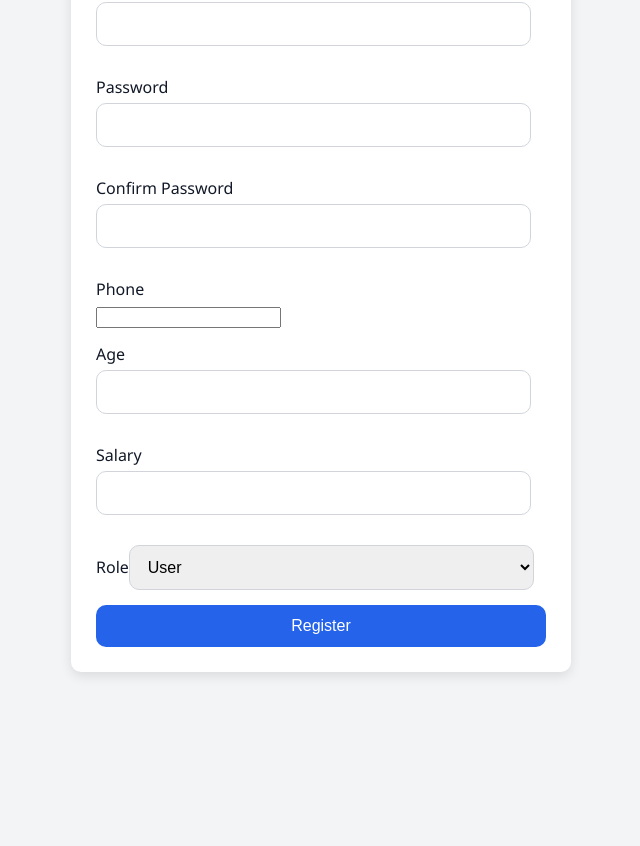
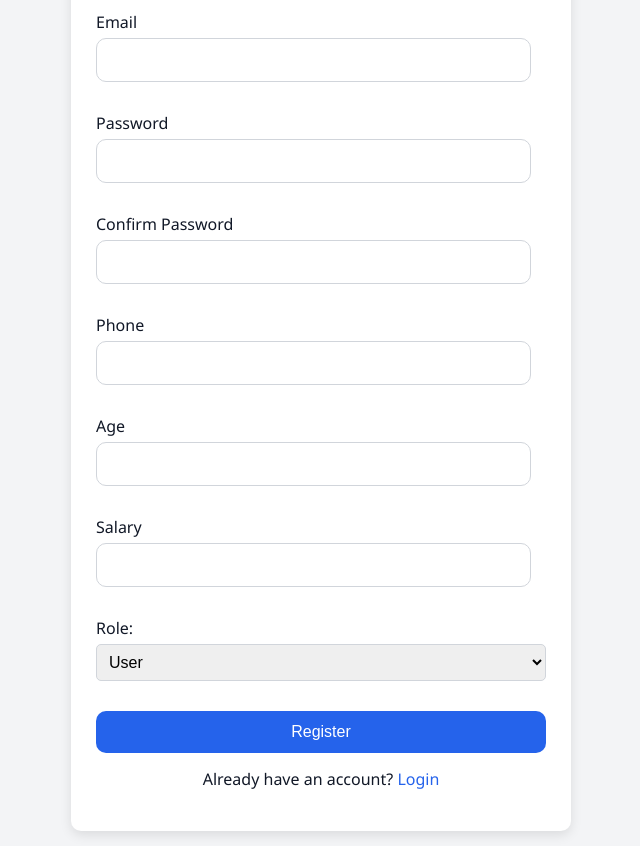
Before and after one commit to balajimithun000/loan-frontend, a React (Vite) app: page /register in a window 1280 px wide. Shown: the part 213-1059 px from the top of the page, without its empty margins (319-959 px from the left). Before the commit the page ends 900 px from the top, so only its background shows below. Built offline with nearby package versions, Linux system fonts and the light colour scheme.

Commit message:
Fix CORS using global CorsFilter

```diff
--- a/src/components/Button.jsx
+++ b/src/components/Button.jsx
@@ -1,7 +1,3 @@
-export default function Button({ children, type = "submit", ...props }) {
-  return (
-    <button type={type} className="button" {...props}>
-      {children}
-    </button>
-  );
+export default function Button({ children, ...props }) {
+  return <button className="button" {...props}>{children}</button>;
 }
--- a/src/pages/Register.jsx
+++ b/src/pages/Register.jsx
@@ -8,7 +8,6 @@ import "../styles/ui.css";
 
 export default function Register() {
   const navigate = useNavigate();
-
   const [name, setName] = useState("");
   const [email, setEmail] = useState("");
   const [password, setPassword] = useState("");
@@ -31,24 +30,23 @@ export default function Register() {
     }
 
     try {
-      const endpoint =
-        role === "ADMIN"
-          ? "/api/users/admin/register"
-          : "/api/users/register";
+      let payload = {};
+      const endpoint = role === "ADMIN" ? "/api/user/admin/register" : "/api/users/register";
 
-      const payload =
-        role === "ADMIN"
-          ? { fullName: name, email, password }
-          : { name, email, password, phone, age, salary };
+      if (role === "ADMIN") {
+        payload = { fullName: name, email, password };
+      } else {
+        payload = { name, email, password, phone, age, salary };
+      }
 
       await API.post(endpoint, payload);
+      setSuccess("Registration successful! Redirecting to login...");
 
-      setSuccess("Registration successful!");
-      setTimeout(() => navigate("/login"), 500);
+      setTimeout(() => navigate("/login"), 150);
     } catch (err) {
       setError(
+        err?.response?.data ||
         err?.response?.data?.message ||
-        err?.response?.data ||
         "Registration failed"
       );
     }
@@ -57,35 +55,45 @@ export default function Register() {
   return (
     <div className="container fade-in">
       <Card>
-        <h2 style={{ textAlign: "center", marginBottom: 20 }}>Register</h2>
+        <h2 style={{ textAlign: "center", marginBottom: "20px" }}>Register</h2>
 
         {error && <p className="error">{error}</p>}
         {success && <p className="success">{success}</p>}
 
         <form onSubmit={handleRegister}>
-          <Input label="Full Name" value={name} onChange={(e) => setName(e.target.value)} required />
+          <Input label="Full Name" type="text" value={name} onChange={(e) => setName(e.target.value)} required />
           <Input label="Email" type="email" value={email} onChange={(e) => setEmail(e.target.value)} required />
           <Input label="Password" type="password" value={password} onChange={(e) => setPassword(e.target.value)} required />
           <Input label="Confirm Password" type="password" value={confirmPassword} onChange={(e) => setConfirmPassword(e.target.value)} required />
 
           {role === "USER" && (
             <>
-              <Input label="Phone" value={phone} onChange={(e) => setPhone(e.target.value)} />
+              <Input label="Phone" type="text" value={phone} onChange={(e) => setPhone(e.target.value)} />
               <Input label="Age" type="number" value={age} onChange={(e) => setAge(e.target.value)} />
               <Input label="Salary" type="number" value={salary} onChange={(e) => setSalary(e.target.value)} />
             </>
           )}
 
-          <label>
-            Role
-            <select value={role} onChange={(e) => setRole(e.target.value)}>
+          <label style={{ display: "block", marginBottom: "15px" }}>
+            Role:
+            <select value={role} onChange={(e) => setRole(e.target.value)} style={{ width: "100%", padding: "8px", marginTop: "5px", borderRadius: "5px" }}>
               <option value="USER">User</option>
               <option value="ADMIN">Admin</option>
             </select>
           </label>
 
-          <Button>Register</Button>
+          <Button type="submit" className="w-full">Register</Button>
         </form>
+
+        <p style={{ marginTop: "15px", textAlign: "center" }}>
+          Already have an account?{" "}
+          <span
+            style={{ color: "var(--primary)", cursor: "pointer" }}
+            onClick={() => navigate("/login")} // ✅ NO SPACE
+          >
+            Login
+          </span>
+        </p>
       </Card>
     </div>
   );
```
